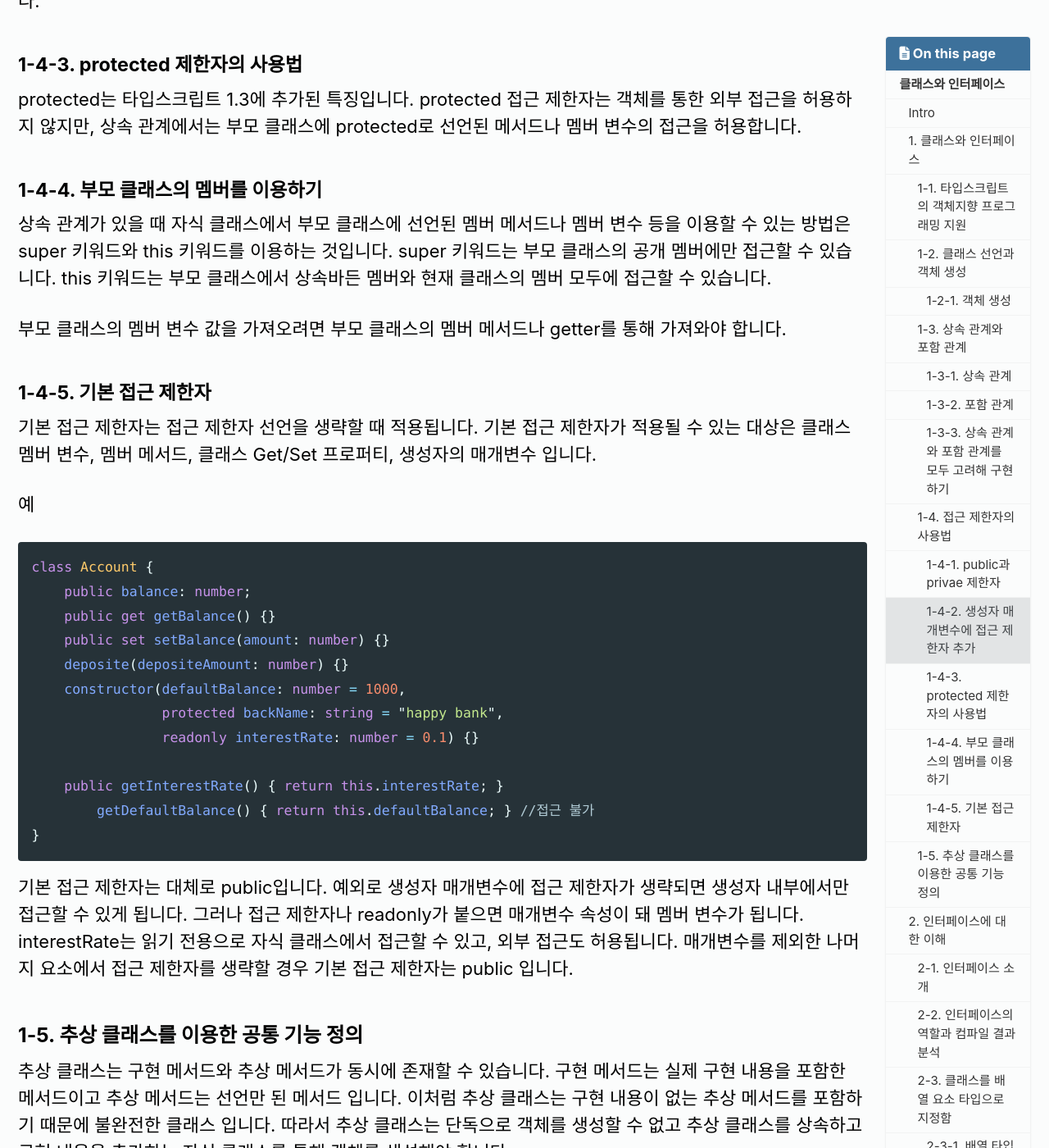
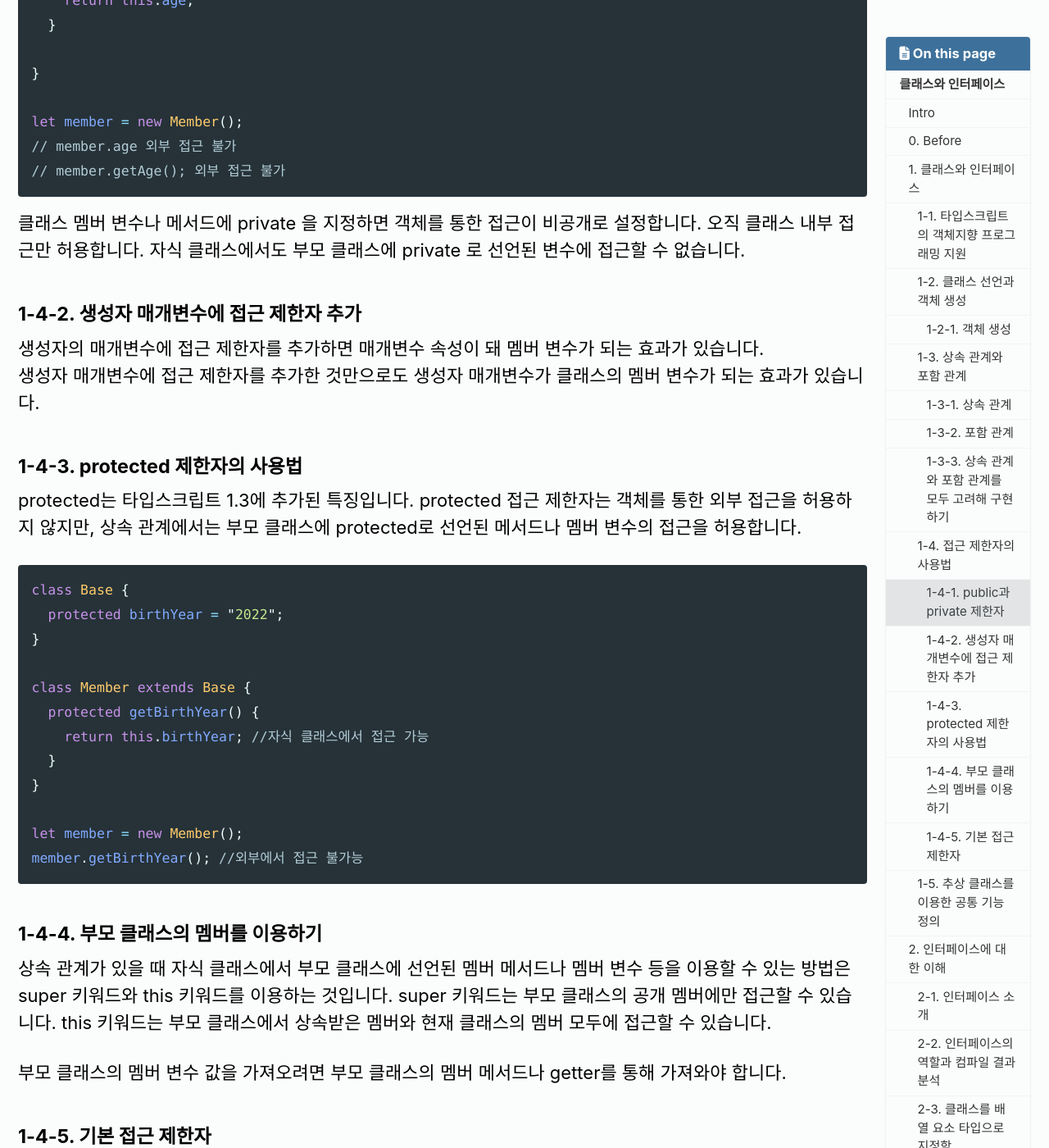
Before and after one commit to openobjectnet/openobjectnet.github.io, a Jekyll site: the page built from _posts/2022-06-24-typescript-study.md, in a window 1280 px wide and 1400 px high, scrolled down 7107 px. Shown: the whole window at 82% size. Built offline with Jekyll 4.4.1, drawn with Linux system fonts in a browser that asks for light colours; cached includes are drawn as plain includes; nearby versions of some CDN libraries; comment, search, counter and statistics services are not loaded; some of the changed text lies outside the part shown.

Commit message:
Fix typo and other content

````diff
--- a/_posts/2022-06-24-typescript-study.md
+++ b/_posts/2022-06-24-typescript-study.md
@@ -16,15 +16,19 @@ tags:
 회현 사무실에 있는 타입스크립트 퀵스타트 교재 공부하면서 정리한 내용입니다.
 <hr>
 
+## 0. Before
+프로젝트 진행하다보니 클래스와 인터페이스에 대한 지식이 많이 없어 해당 내용을 공부하면 좋을 것 같다 생각하여, 클래스와 인터페이스 챕터를 진행하게 되었습니다.
+
 ## 1. 클래스와 인터페이스
 ### 1-1. 타입스크립트의 객체지향 프로그래밍 지원
+
 1. OOP (Object Oriented Programming)
 객체지향 프로그래밍은 애플리케이션을 개발할 때 코드 중복을 획기적으로 줄일 수 있는 방법입니다.
 클래스 단위로 나누고 그 클래스들 간의 관계를 추가하면서 똑같은 코드를 사용하는 중복을 최소화하는
 개발 방식입니다. 클래스 간의 관계는 상속이나 포함 관계를 고려해 추가합니다.
 
 - 장점
-  - 코드 재사용이 용이 : 남이 만든 클래스를 가져와서 이용할 수 있고 상속을 통해 확장해서 사용할 수 있스빈다.
+  - 코드 재사용이 용이 : 남이 만든 클래스를 가져와서 이용할 수 있고 상속을 통해 확장해서 사용할 수 있습니다.
   - 유지보수가 쉽다 : 문제가 발생하는 부분이 클래스 내부의 변수 혹은 메서드로 존재하기 때문에 해당 부분만 수정하면 되기 때문입니다.
   - 대형 프로젝트에 적합 : 클래스 단위로 모듈화 시켜서 개발할 수 있으므로 대형 프로젝트처럼 여러 곳에서 개발 할 때 업무 분담하기 쉽습니다.
 
@@ -71,9 +75,15 @@ let rectangle = new Rectangle(1, 5);
 new 키워드를 이용해 Rectangle 객체를 생성해 객체 참조 변수에 할당하였습니다.
 생성된 객체를 실제 메모리에 위치하고 객체의 참조가 객체 참조변수에 할당되는 과정을
 인스턴스화(instantiate)라고 합니다.
+```ts
+// rectangle 선언, Rectangle 클래스 타입
+let rectangle: Rectangle;
+rectangle = new Rectangle(1, 5);
+// new를 함으로써 Rectangle 객체를 생성하고, rectangle을 인스턴스화 합니다.
+```
 
-클래스는 집의 설계 도면과 같고 설계 도면의 실제는 집이 됩니다.
-객체는 메모리에 존재하는 실제 내용입니다.
+클래스는 설계 도면과 같고, 이것의 실제는 객체가 됩니다.
+객체는 메모리에 존제하는 실제 내용입니다.
 
 
 위에서 작성한 Rectangle의 객체 선언 후 메서드 사용은
@@ -155,9 +166,11 @@ private는 상속이 되지 않아 자식 클래스에서 접근할 수 없고,
 
 protected는 위의 두가지의 중간 정도의 개방성을 가지고 있습니다. 상속은 가능하나 객체를 통한 접근은 불가능합니다.
 
+default는 위의 3개의 접근 제한자 중 하나도 사용하지 않았을 경우에 기본적인 접근 제한자로, 동일 패키지에서만 접근 가능합니다.
+
 접근 제한자 중 protected와 private은 은닉성을 가지고 있어, 객체를 통한 외부 접근을 제한하며 객체 내부를 캡슐화 합니다.
 
-#### 1-4-1. public과 privae 제한자
+#### 1-4-1. public과 private 제한자
 ```ts
 class Base {
   public defaultAge = 0;
@@ -198,13 +211,28 @@ let member = new Member();
 
 #### 1-4-2. 생성자 매개변수에 접근 제한자 추가
 생성자의 매개변수에 접근 제한자를 추가하면 매개변수 속성이 돼 멤버 변수가 되는 효과가 있습니다.
-생성자 매개변수에 접근 제한자를 추가한 것만으로도 생성자매개변수가 클래스의 멤버 변수가 되는 효과가 있습니다.
+생성자 매개변수에 접근 제한자를 추가한 것만으로도 생성자 매개변수가 클래스의 멤버 변수가 되는 효과가 있습니다.
 
 #### 1-4-3. protected 제한자의 사용법
 protected는 타입스크립트 1.3에 추가된 특징입니다. protected 접근 제한자는 객체를 통한 외부 접근을 허용하지 않지만, 상속 관계에서는 부모 클래스에 protected로 선언된 메서드나 멤버 변수의 접근을 허용합니다.
 
+```ts
+class Base {
+  protected birthYear = "2022";
+}
+
+class Member extends Base {
+  protected getBirthYear() {
+    return this.birthYear; //자식 클래스에서 접근 가능
+  }
+}
+
+let member = new Member();
+member.getBirthYear(); //외부에서 접근 불가능
+```
+
 #### 1-4-4. 부모 클래스의 멤버를 이용하기
-상속 관계가 있을 때 자식 클래스에서 부모 클래스에 선언된 멤버 메서드나 멤버 변수 등을 이용할 수 있는 방법은 super 키워드와 this 키워드를 이용하는 것입니다. super 키워드는 부모 클래스의 공개 멤버에만 접근할 수 있습니다. this 키워드는 부모 클래스에서 상속바든 멤버와 현재 클래스의 멤버 모두에 접근할 수 있습니다.
+상속 관계가 있을 때 자식 클래스에서 부모 클래스에 선언된 멤버 메서드나 멤버 변수 등을 이용할 수 있는 방법은 super 키워드와 this 키워드를 이용하는 것입니다. super 키워드는 부모 클래스의 공개 멤버에만 접근할 수 있습니다. this 키워드는 부모 클래스에서 상속받은 멤버와 현재 클래스의 멤버 모두에 접근할 수 있습니다.
 
 부모 클래스의 멤버 변수 값을 가져오려면 부모 클래스의 멤버 메서드나 getter를 통해 가져와야 합니다.
 
@@ -316,6 +344,10 @@ wildGoose.getHabitat();
 ### 2-1. 인터페이스 소개
 인터페이스는 자바스크립트가 지원하지 않는 타입스크립트만의 특징입니다.
 일반적으로 인터페이스는 타입 체크를 위해 사용되며, 변수, 함수, 클래스에 사용할 수 있습니다.
+
+- 인터페이스와 type의 차이점은 선언적 확장에 있습니다.
+  - type은 새로운 속성을 추가하기 위해서 다시 같은 이름으로 선언 불가능
+  - interface는 항상 선언적 확장이 가능
 
 기본적인 인터페이스 선언 형태는
 ```ts
````
Also changed, not shown: other parts of _posts/2022-06-24-typescript-study.md (+5 -4 lines).
